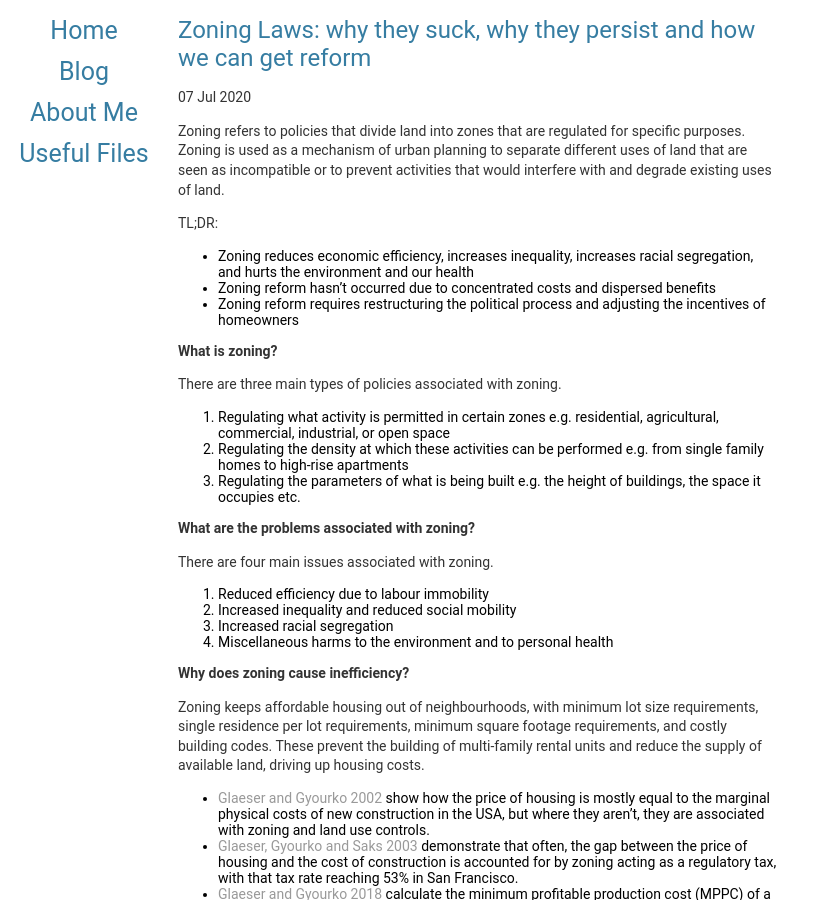
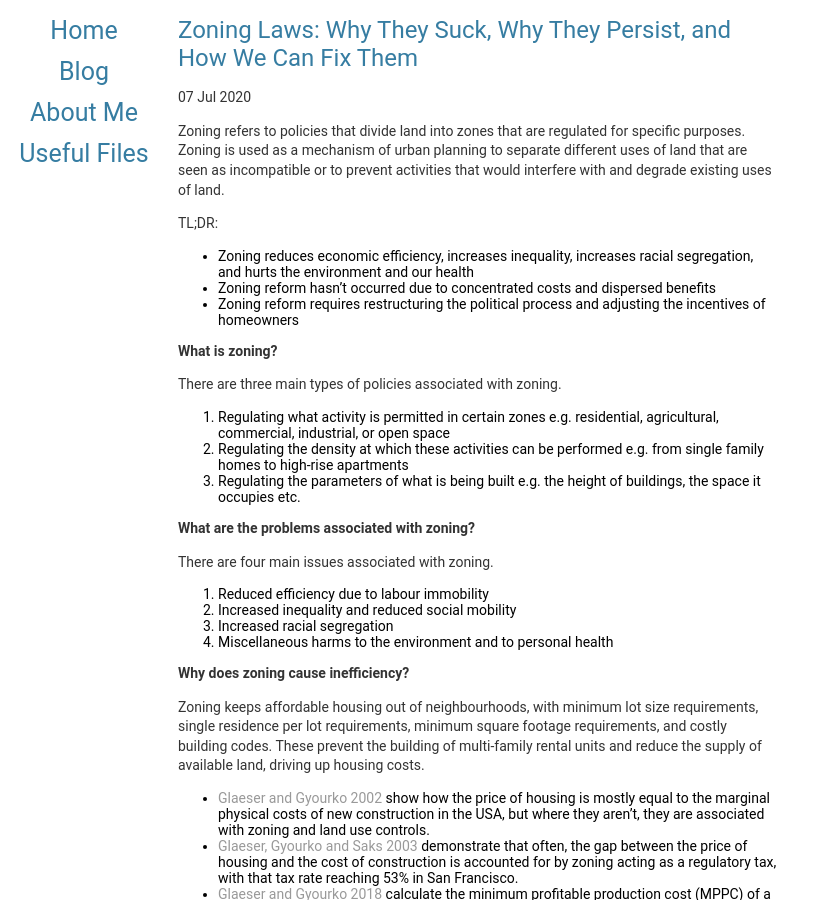
Before and after one commit to tmychow/tmychow.github.io, a Jekyll site: the page built from _posts/2020-07-07-zoning-laws-why-they-suck.md, in a window 1280 px wide and 900 px high. Shown: the whole window, without its empty margins (0-818 px from the left). Built offline with Jekyll 4.4.1, drawn with Linux system fonts in a browser that asks for light colours.

Commit message:
Update 2020-07-07-zoning-laws-why-they-suck.md

```diff
--- a/_posts/2020-07-07-zoning-laws-why-they-suck.md
+++ b/_posts/2020-07-07-zoning-laws-why-they-suck.md
@@ -1,6 +1,6 @@
 ---
 layout: post
-title: "Zoning Laws: why they suck, why they persist and how we can get reform"
+title: "Zoning Laws: Why They Suck, Why They Persist, and How We Can Fix Them"
 date: 2020-07-07
 tag: economics
 ---
```
